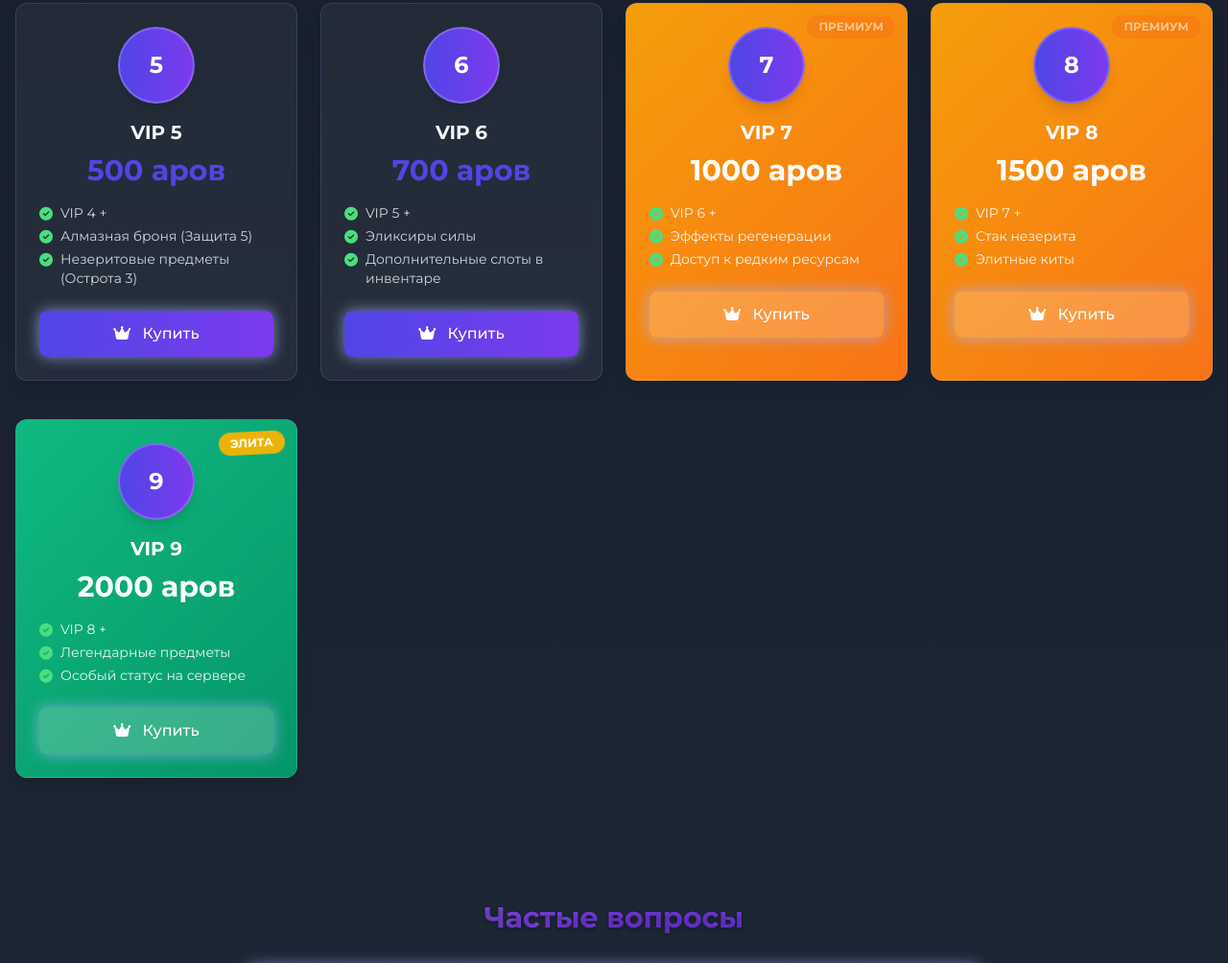
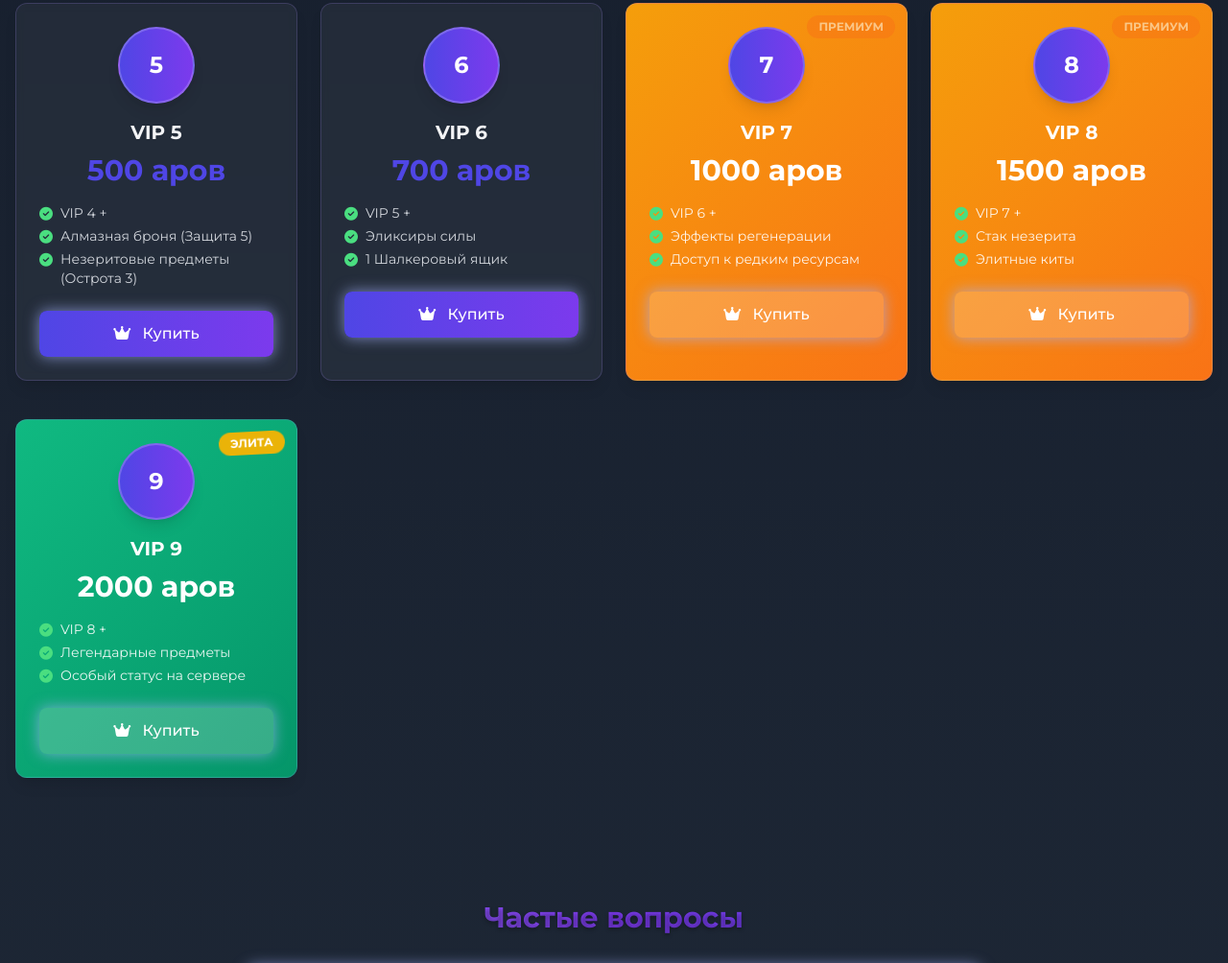
Before and after one commit to Teyzz42/RavixOS.github.io, a plain HTML site: page index.html in a window 1280 px wide. Shown: the part 1445-2449 px from the top of the page at 96% size. Drawn offline with nearby package versions, Linux system fonts and the light colour scheme.

Commit message:
Update index.html

```diff
--- a/index.html
+++ b/index.html
@@ -476,7 +476,7 @@
       { level: 3, price: 200, features: ["VIP 2 +", "Возможность изменить ник (3 раза)"] },
       { level: 4, price: 350, features: ["VIP 3 +", "Незеритовая броня", "4 тотема бессмертия"] },
       { level: 5, price: 500, features: ["VIP 4 +", "Алмазная броня (Защита 5)", "Незеритовые предметы (Острота 3)"] },
-      { level: 6, price: 700, features: ["VIP 5 +", "Эликсиры силы", "Дополнительные слоты в инвентаре"] },
+      { level: 6, price: 700, features: ["VIP 5 +", "Эликсиры силы", "1 Шалкеровый ящик"] },
       { level: 7, price: 1000, features: ["VIP 6 +", "Эффекты регенерации", "Доступ к редким ресурсам"] },
       { level: 8, price: 1500, features: ["VIP 7 +", "Стак незерита", "Элитные киты"] },
       { level: 9, price: 2000, features: ["VIP 8 +", "Легендарные предметы", "Особый статус на сервере"] }
```
